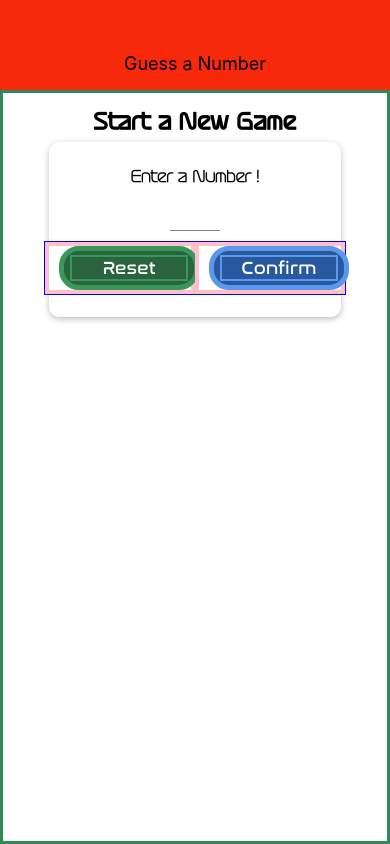
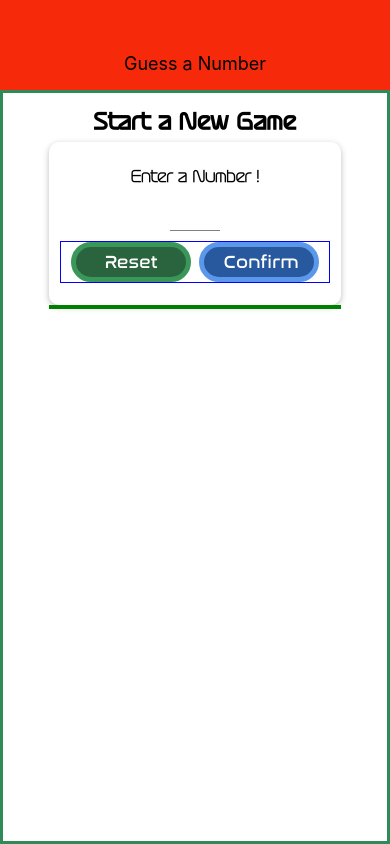
Before and after one commit to stevekutz/reactnative_guessnum_app, a React Native app in the folder reactnative_guess_num/: screen / in a window 390 px wide. Built offline with nearby package versions, Linux system fonts and the light colour scheme.

Commit message:
minor button styling changes

```diff
--- a/reactnative_guess_num/App.js
+++ b/reactnative_guess_num/App.js
@@ -9,8 +9,6 @@ import Header from './components/Header';
 import StartGameScreen from './screens/StartGameScreen';
 import GameScreen from './screens/GameScreen';
 import GameOverScreen from './screens/GameOverScreen';
-
-
 
 const fetchFonts = async () => {
 
@@ -33,7 +31,6 @@ const fetchFonts = async () => {
         'Raleway-Regular' : require('./assets/fonts/Raleway-Regular.ttf'),
         'Raleway-SemiBold' : require('./assets/fonts/Raleway-SemiBold.ttf'),
         'Raleway-Thin' : require('./assets/fonts/Raleway-Thin.ttf'),
-
     });
 
 }
--- a/reactnative_guess_num/components/CustomButton.js
+++ b/reactnative_guess_num/components/CustomButton.js
@@ -20,24 +20,25 @@ const CustomButton = (props) => {
 const styles = StyleSheet.create({
     button: {
         // default colors, override with props where used
-        width: 140,
+        width: 120,
         borderWidth: 5,
         borderColor: Colors.borderGrey,
         backgroundColor: Colors.startButton,
         paddingVertical: 4,
-        paddingHorizontal: 4,
+        paddingHorizontal: 10,
+        marginHorizontal: 4,
         borderRadius: 20,
     },
     buttonText: {
-        borderWidth: 2,
-        borderColor: 'white',
+        // borderWidth: 2,
+        // borderColor: 'white',
         // width: '95%',
 
         color: 'white',
         fontFamily: 'open-sans',
         fontSize: 18,
         textAlign: 'center',
-        marginHorizontal: 2,
+        // marginHorizontal: 2,
     },
 
 
--- a/reactnative_guess_num/screens/GameOverScreen.js
+++ b/reactnative_guess_num/screens/GameOverScreen.js
@@ -45,7 +45,7 @@ const GameOverScreen = props => {
             <View style = {styles.imageContainer}>
                 <Image
                     style = {styles.image}
-                    // fadeDuration = {3000}
+                    // fadeDuration = {3000} // Android specific prop
                         // used for local images
                     source = {require('../assets/img/success.png')}
                         // used for network images
--- a/reactnative_guess_num/screens/GameScreen.js
+++ b/reactnative_guess_num/screens/GameScreen.js
@@ -6,6 +6,8 @@ import Card from '../components/Card';
 import CustomButton from '../components/CustomButton';
 import DefaultStyles from '../constants/default-styles';
 import {Entypo} from '@expo/vector-icons';
+
+
 
 import Colors from '../constants/colors.js';
 
@@ -107,7 +109,11 @@ const GameScreen = props => {
                 <CustomButton
                     style = {styles.higherStyle}
                     onPress = {() => nextGuessHandler('higher')}
-                ><Entypo name = 'arrow-bold-up' size = {20} color = 'white' />Higher
+                ><Entypo
+                    iconStyle = {{ marginRight: '100' }}
+                    name = 'arrow-bold-up'
+                    size = {20}
+                    color = 'white' />Higher
                  <Entypo name = 'arrow-bold-up' size = {20} color = 'white' />
                 </CustomButton>
 
--- a/reactnative_guess_num/screens/StartGameScreen.js
+++ b/reactnative_guess_num/screens/StartGameScreen.js
@@ -72,14 +72,14 @@ const StartGameScreen = props => {
                             value = {numVal}
                         />
                         <View style = {styles.buttonContainer}>
-                            <View style = {styles.buttonStyle}>
+
                                 <CustomButton
                                     style = {styles.reset}
                                     color = {Colors.primary}
                                     onPress = {resetHandler}
                                 > Reset </CustomButton>
-                            </View>
-                            <View style = {styles.buttonStyle}>
+
+
                                 <CustomButton
                                     // title = 'Confirm'
                                     style = {styles.confirm}
@@ -87,11 +87,11 @@ const StartGameScreen = props => {
                                     onPress = {confirmHandler}
                                 > Confirm </CustomButton>
 
-                            </View>
+
                         </View>
                 </Card>
 
-                <View>
+                <View style = {styles.summaryView}>
                 { confirmed
                     ?
                         <Card style = {styles.summaryContainer}>
@@ -99,7 +99,7 @@ const StartGameScreen = props => {
                             <NumberContainer> {confirmedVal} </NumberContainer>
                             <Text> chosen </Text>
                             <CustomButton
-
+                                style = {styles.start}
                                 onPress = {() => props.startGameHandler(confirmedVal)}>
                             Start Game ? </CustomButton>
 
@@ -155,15 +155,16 @@ const styles = StyleSheet.create({
         borderWidth: 1,
         borderColor: 'blue',
         flexDirection: 'row',
+        justifyContent: 'space-between',
         // width: 50,
         // display: 'flex',
         // justifyContent: 'space-between',
-        // paddingHorizontal: 1,
+        paddingHorizontal: 6,
         // margin: 5,
 
         },
     buttonStyle: {
-        borderWidth: 4,
+        borderWidth: 2,
         borderColor: 'pink',
         width: 150,
         paddingHorizontal: 10,
@@ -183,7 +184,11 @@ const styles = StyleSheet.create({
         fontFamily: 'nasalization-rg',
     },
 
-
+    start: {
+        borderColor: Colors.borderGrey,
+        backgroundColor: 'seagreen',
+        width: '90%',
+    },
 
     input: {
         width: '20%',
@@ -195,7 +200,16 @@ const styles = StyleSheet.create({
 
     },
 
+    summaryView: {
+        borderWidth: 2,
+        borderColor: 'green',
+        width: '80%',
+    },
+
     summaryContainer: {
+        borderWidth: 1,
+        borderColor: 'orange',
+        // width: '100%',
         margin: 40,
         alignItems: 'center',
     }
```
